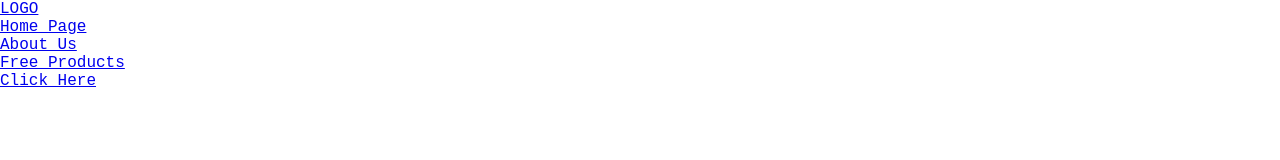
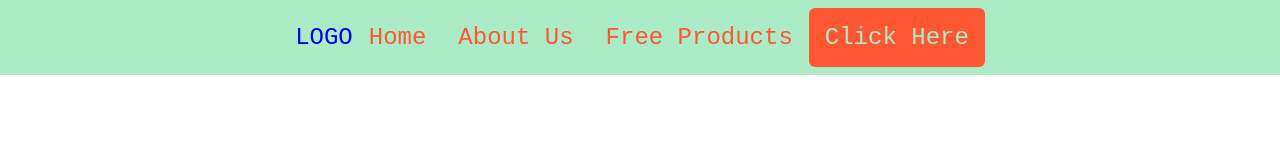
Before and after one commit to shurena89/JS-HTML-CSS, a plain HTML site: page index.html in a window 1280 px wide. Drawn offline with Linux system fonts and the light colour scheme; a web font is replaced by a local one.

Commit message:
navbar modif

```diff
--- a/index.html
+++ b/index.html
@@ -21,7 +21,7 @@
             </div>
             <ul class="navbar_menu">
                 <li class="navbar_item">
-                    <a href="/" class="navbar_link">Home Page</a>
+                    <a href="/" class="navbar_link">Home</a>
                 </li>
                 <li class="navbar_item">
                     <a href="./about.html" target="_blank" class="navbar_link">About Us</a>
--- a/style.css
+++ b/style.css
@@ -5,3 +5,54 @@
     padding: 0;
     font-family: 'Red Hat Mono', monospace;
 }
+
+.navbar {
+    background: #ABEBC6;
+    font-size: 1.5rem;
+    height: fit-content;
+    display: flex;
+    justify-content: center;
+        }
+.navbar_container {
+    display: flex;
+    justify-content: space-around;
+    margin: 1rem;
+    padding: 0.5rem;
+}
+
+li {
+    display: inline;
+
+}
+#navbar_logo {
+display: flex;
+cursor: pointer;
+text-decoration: none;
+
+}
+.navbar_menu {
+    display: flex;
+    list-style: none;
+}
+
+.navbar_link {
+    color: #FF5733;
+    text-decoration: none;
+    display: flex;
+    align-items: center;
+    padding: 0 1rem;
+}
+
+.button {
+    text-decoration: none;
+    background-color: #FF5733;
+    color: #ABEBC6;
+    padding: 1rem;
+    border-radius: 6px;
+    height: 100%;
+    width: auto;
+}
+.button:hover {
+background-color: #ABEBC6;
+    color: #FF5733;
+}
```
